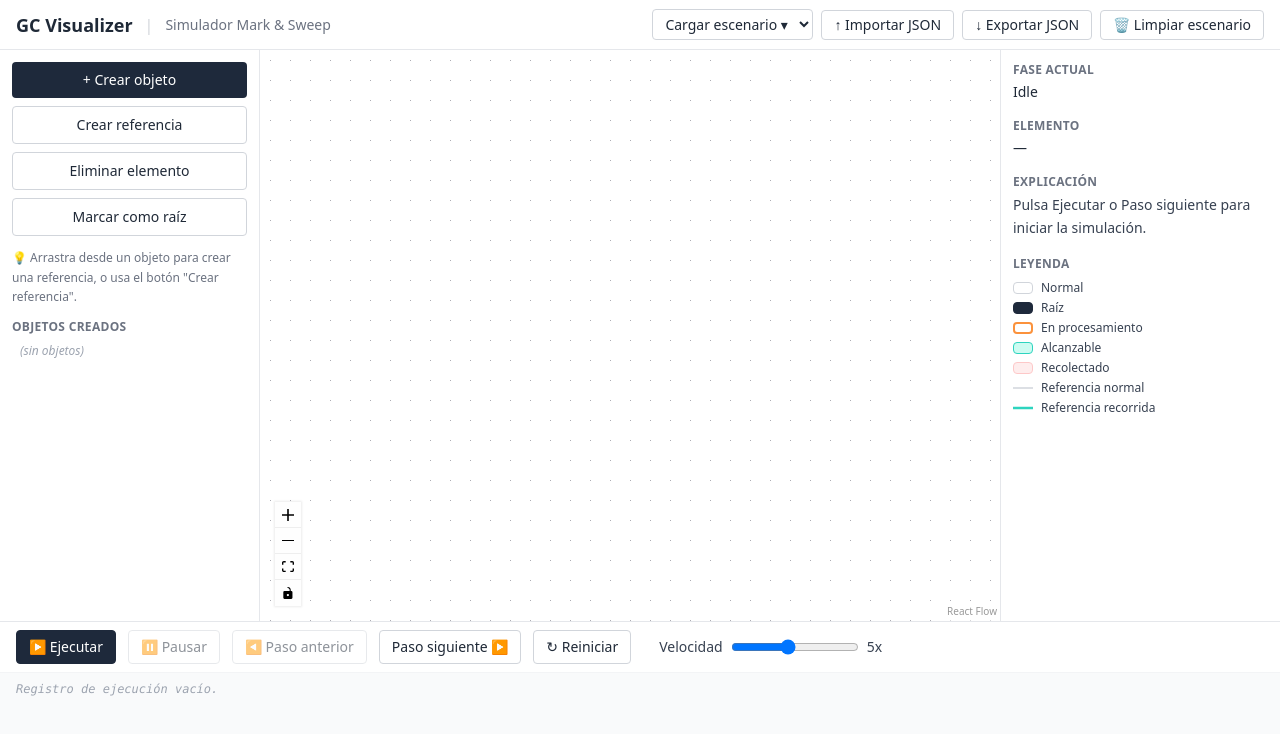
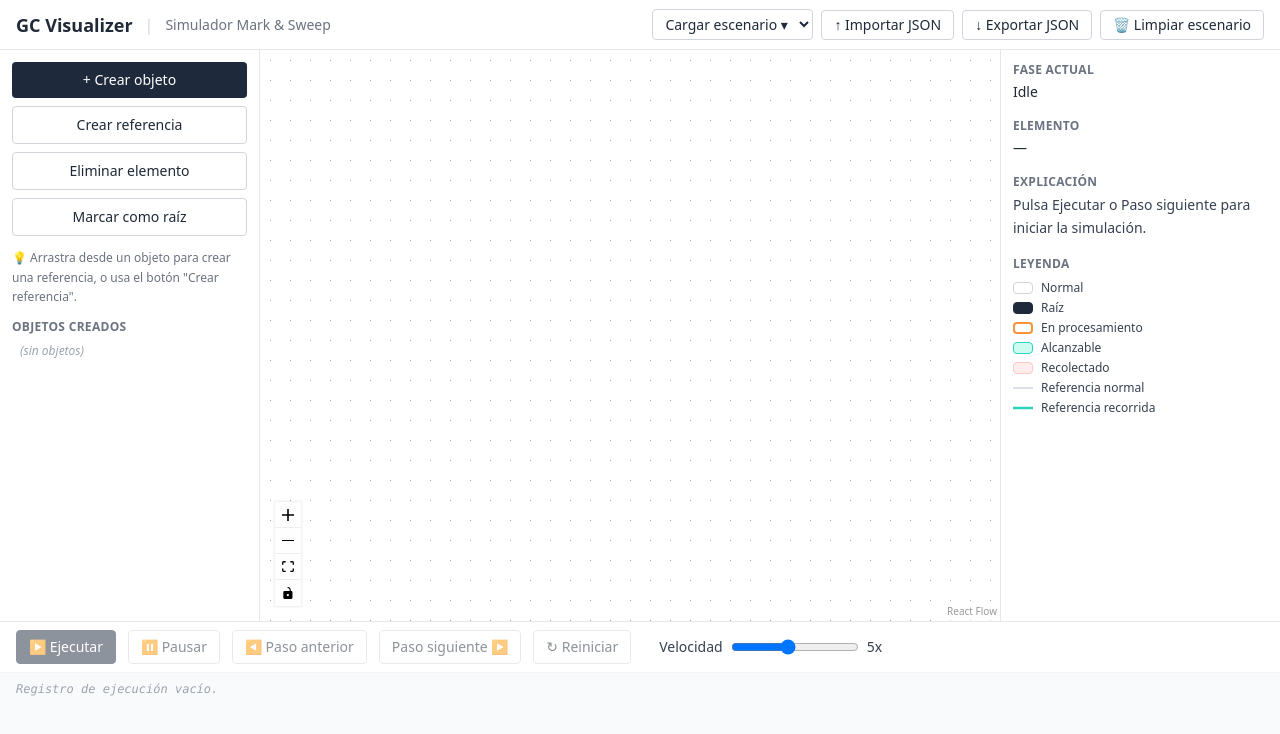
Before and after one commit to JorgeRodr/gc-visualizer, a React (Vite) app: page / in a window 1280 px wide. Shown: the top 734 px of the page. Built offline with nearby package versions, Linux system fonts and the light colour scheme.

Commit message:
fix: disable simulation controls and reject runSimulation when graph is empty

```diff
--- a/src/application/useCases/runSimulation.ts
+++ b/src/application/useCases/runSimulation.ts
@@ -2,7 +2,10 @@ import { computeMarkAndSweepSteps } from "../../domain/algorithms/markAndSweep";
 import { graphValidator } from "../../domain/validators/graphValidator";
 import { useSimulationStore } from "../simulationStore";
 
-export type RunSimulationFailureReason = "no-roots" | "invalid-graph";
+export type RunSimulationFailureReason =
+  | "no-roots"
+  | "invalid-graph"
+  | "empty-graph";
 
 export interface RunSimulationOptions {
   /** When true, do not require at least one root before running. */
@@ -19,6 +22,13 @@ export const runSimulation = (
   options: RunSimulationOptions = {},
 ): RunSimulationResult => {
   const { graph } = useSimulationStore.getState();
+
+  // Second line of defense: nothing to simulate on an empty graph. The UI
+  // disables the entry buttons in this state, but a programmatic caller
+  // (or a stale stepSimulation chain) could still reach this point.
+  if (graph.objects.length === 0) {
+    return { ran: false, reason: "empty-graph" };
+  }
 
   const validation = graphValidator.validate(graph);
   if (!validation.isValid) {
--- a/src/presentation/components/simulation/SimulationControls.tsx
+++ b/src/presentation/components/simulation/SimulationControls.tsx
@@ -22,6 +22,7 @@ export function SimulationControls() {
   const updateSimulationState = useSimulationStore(
     (s) => s.updateSimulationState,
   );
+  const hasObjects = useSimulationStore((s) => s.graph.objects.length > 0);
 
   const [speed, setSpeed] = useState(DEFAULT_SPEED);
   const [running, setRunning] = useState(false);
@@ -100,11 +101,14 @@ export function SimulationControls() {
   //   idle ✓, running ✗, paused ✓ (acts as "Reanudar" per RF-11 and TC-E-08
   //   step 5 — the spec table itself does not list a separate Reanudar button),
   //   done ✓ (handlePlay resets first and starts over).
-  const canPlay = !running;
+  // Empty graph: nothing to simulate or reset, so the entry-point buttons
+  // (Ejecutar, Paso siguiente, Reiniciar) stay disabled. Pause and the speed
+  // slider keep their existing logic — they're only reachable while running.
+  const canPlay = !running && hasObjects;
   const canPause = running;
   const canStepBackward = !running && hasSteps && !atFirstStep;
-  const canStepForward = !running && !atLastStep;
-  const canReset = true;
+  const canStepForward = !running && !atLastStep && hasObjects;
+  const canReset = hasObjects;
 
   const handlePlay = useCallback(() => {
     if (running) return;
```
Also changed, not shown: 1 other file (tests, documents, lock files or other folders).
